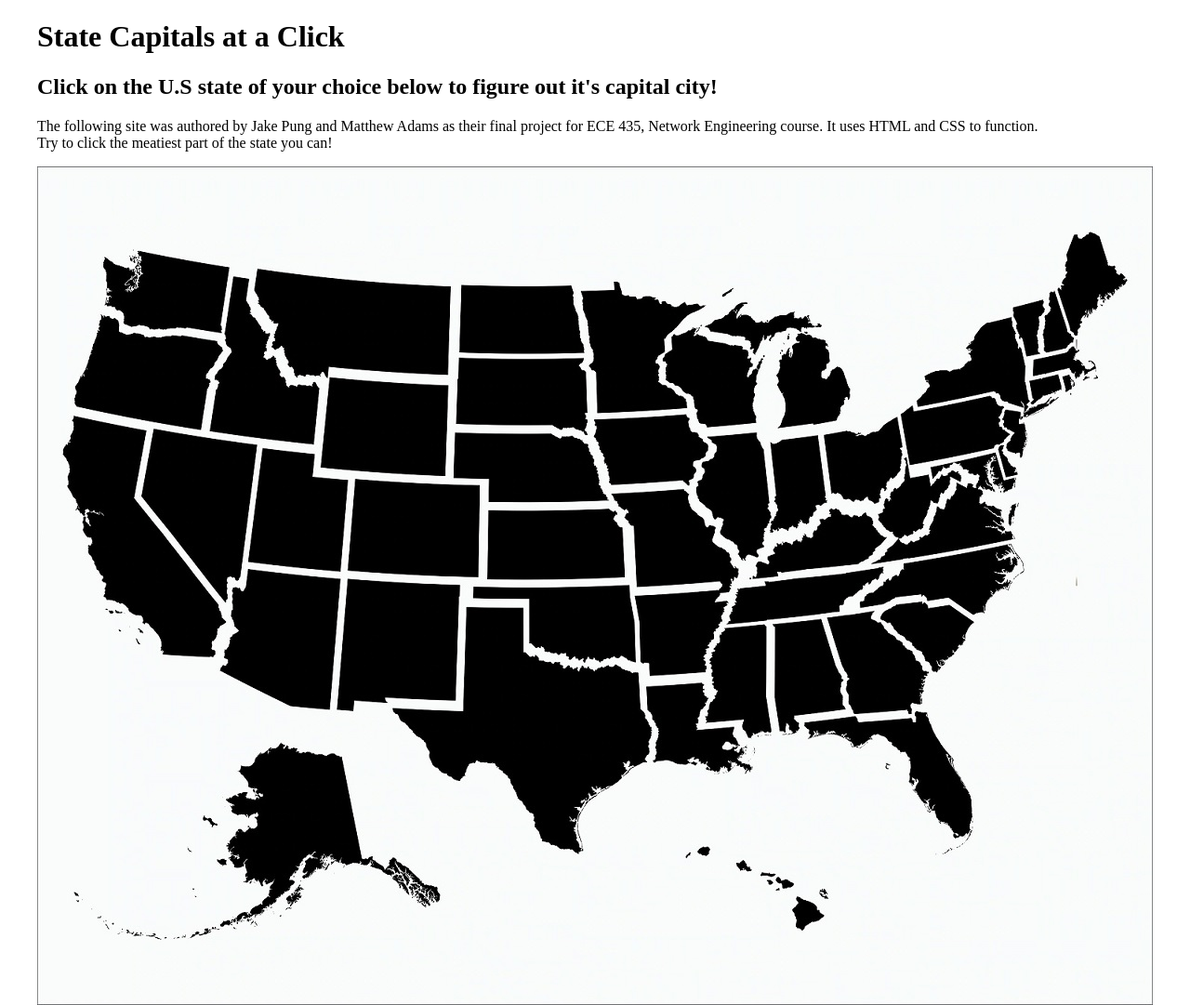
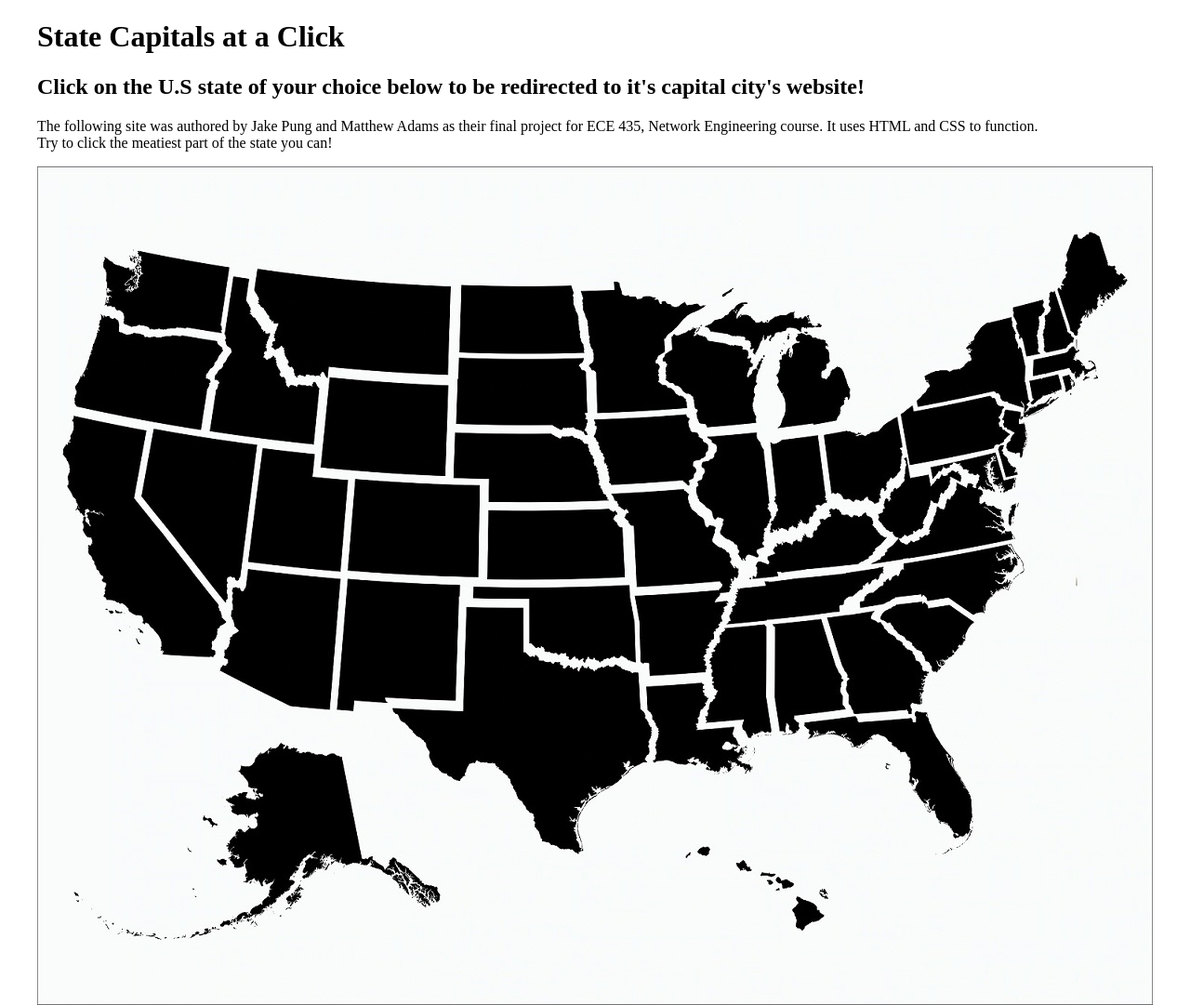
Before and after one commit to JakePung/USCapitals, a plain HTML site: page index.html in a window 1280 px wide. Shown: the top 1081 px of the page at 93% size. Drawn offline with Linux system fonts and the light colour scheme.

Commit message:
Update index.html
fixed wording of header

```diff
--- a/index.html
+++ b/index.html
@@ -18,7 +18,7 @@
 	<body>
 		<div class="content">
 			<h1>State Capitals at a Click</h1>
-			<h2>Click on the U.S state of your choice below to figure out it's capital city!</h2>
+			<h2>Click on the U.S state of your choice below to be redirected to it's capital city's website!</h2>
 			<p>The following site was authored by Jake Pung and Matthew Adams as their final project for ECE 435, Network Engineering course. It uses HTML and CSS to function. <br>Try to click the meatiest part of the state you can!</p>
 
 			<img alt="U.S MAP", src="Resizedstates.jpg", usemap="#USMAP", class="center"/>
```
